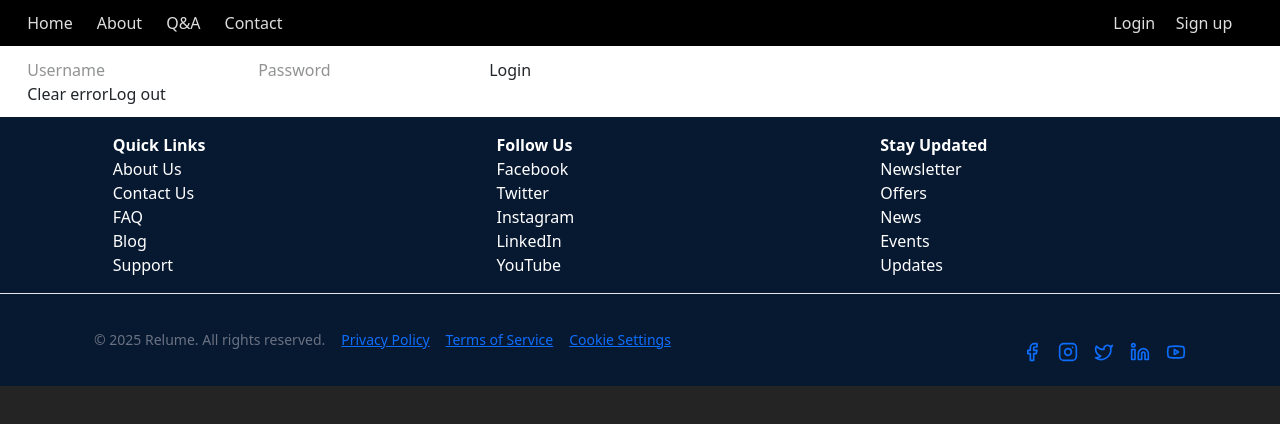
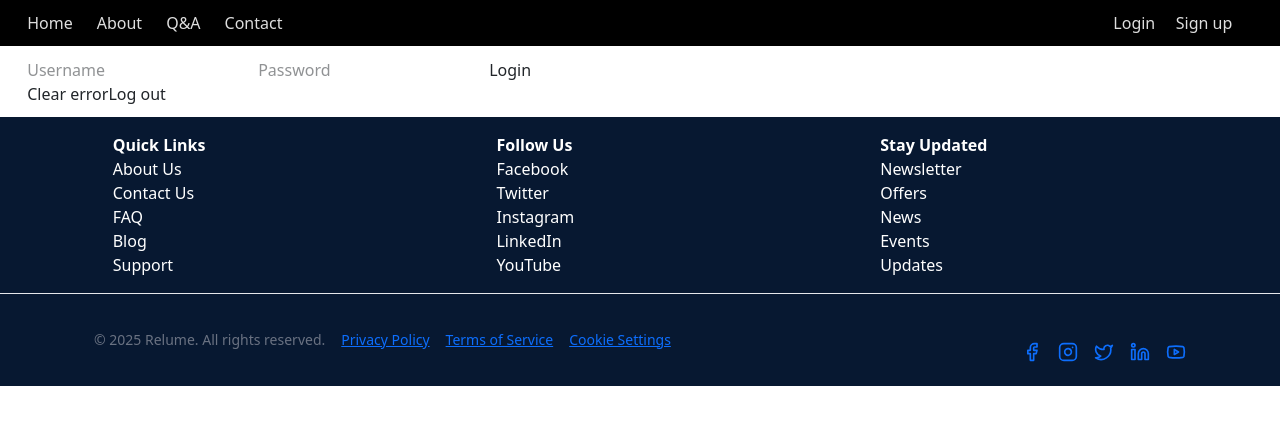
Before and after one commit to WebDevHCMUT-K242/ReactJSApp, a React (Vite) app: page /login in a window 1280 px wide. Shown: the top 424 px of the page. Built offline with nearby package versions, Linux system fonts and the light colour scheme; no server answers.

Commit message:
are you serious...?

```diff
--- a/src/App.css
+++ b/src/App.css
@@ -1,5 +1,9 @@
 @import "tailwindcss";
+
 #root {
   margin: 0 auto;
   width: 100%;
+
+  display: flex;
+  flex-direction: column;
 }
--- a/src/index.css
+++ b/src/index.css
@@ -14,4 +14,5 @@
 body {
   margin: 0;
   display: flex;
+  min-height: 100vh;
 }
```
